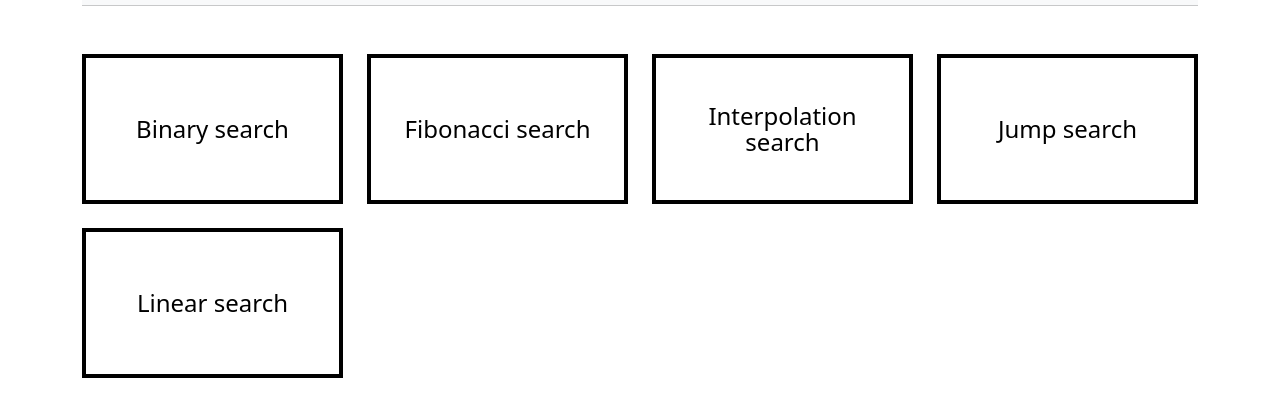
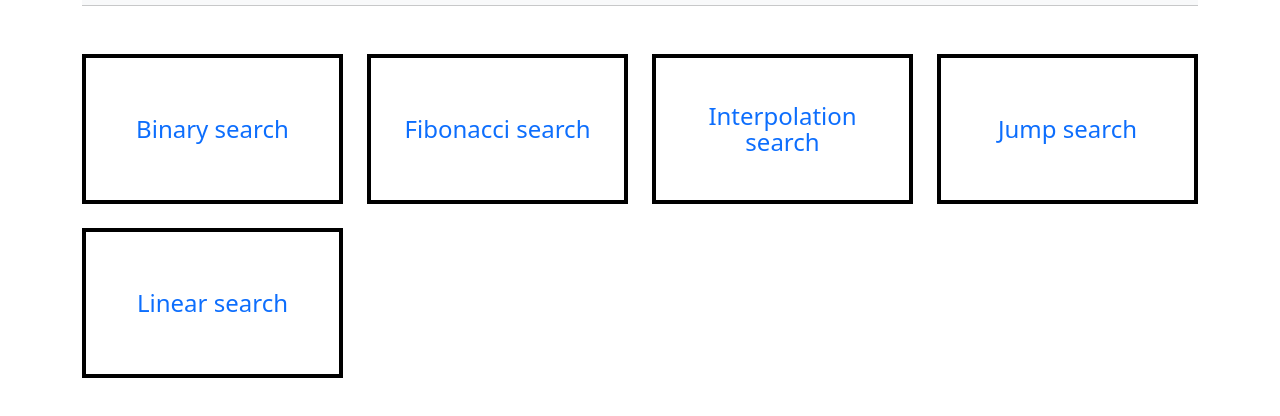
Before and after one commit to Ramya-brs/Searching-Algo, a plain HTML site: page index.html in a window 1280 px wide. Shown: the part 210-626 px from the top of the page. Drawn offline with nearby package versions, Linux system fonts and the light colour scheme.

Commit message:
Update index.html

```diff
--- a/index.html
+++ b/index.html
@@ -19,13 +19,13 @@
         display: flex !important;
         align-items: center;
         justify-content: center;
-        color: #000;
+        color: ##55E2E9;
         transition: 0.3s;
         line-height: 26px;
         text-decoration: none;
       }
       .border:hover {
-        background-color: #000;
+        background-color: ##FFB7CE;
         color: #fff;
       }
     </style>
```
